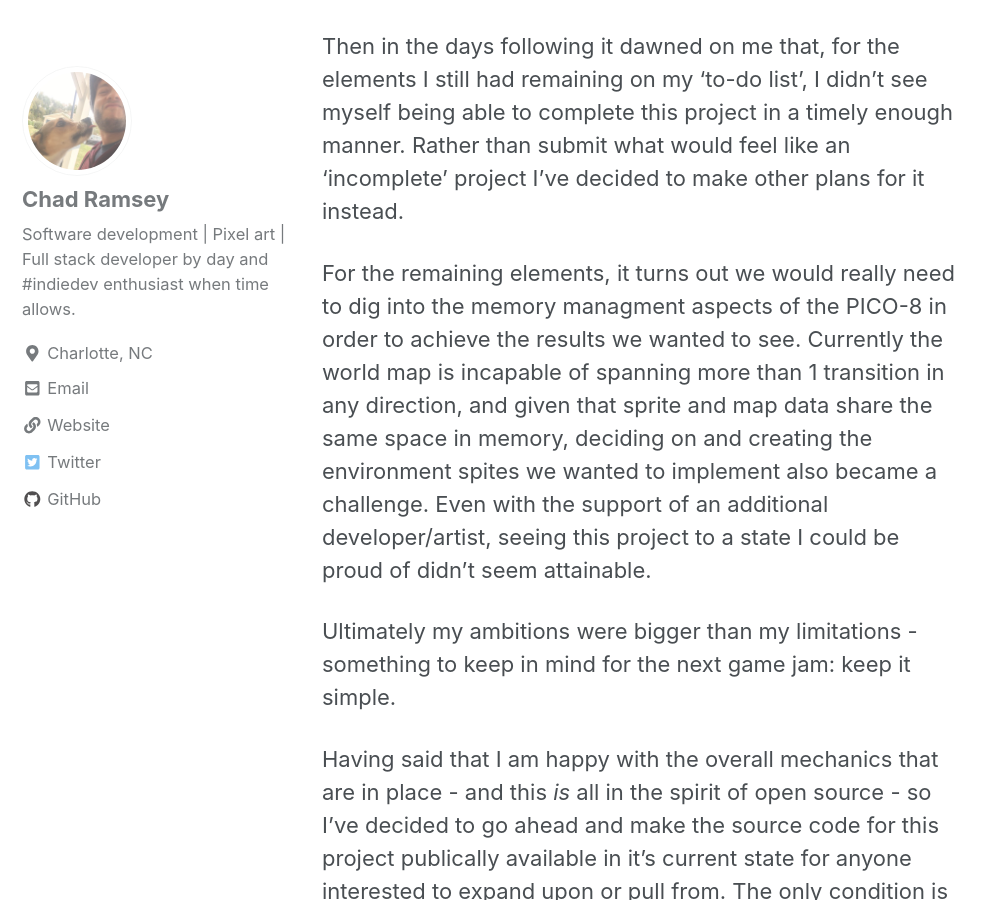
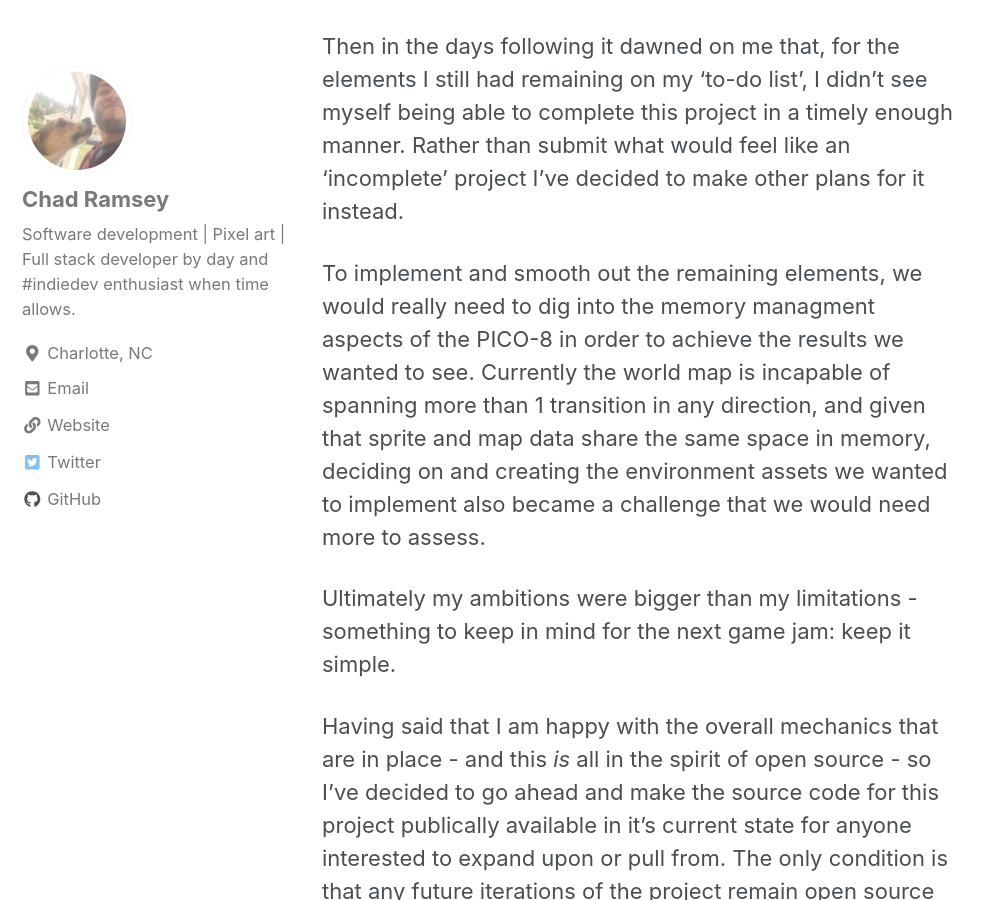
Before and after one commit to chadramsey/chadramsey.github.io, a Jekyll site: the page built from _posts/2018-11-26-pico8-game-jam-three.md, in a window 1280 px wide and 900 px high, scrolled down 842 px. Shown: the whole window, without its empty margins (0-995 px from the left). Built offline with Jekyll 4.4.1, drawn with Linux system fonts in a browser that asks for light colours; cached includes are drawn as plain includes; nearby versions of some CDN libraries.

Commit message:
Edits to game jam 2/2

```diff
--- a/_posts/2018-11-26-pico8-game-jam-three.md
+++ b/_posts/2018-11-26-pico8-game-jam-three.md
@@ -16,8 +16,8 @@
 
 Then in the days following it dawned on me that, for the elements I still had remaining on my 'to-do list', I didn't see myself being able to complete this project in a timely enough manner. Rather than submit what would feel like an 'incomplete' project I've decided to make other plans for it instead.
 
-For the remaining elements, it turns out we would really need to dig into the memory managment aspects of the PICO-8 in order to achieve the results we wanted to see. Currently the world map is incapable of spanning more than 1 transition in any direction, and given that sprite and map data share the same space in memory, deciding on and creating the
-environment spites we wanted to implement also became a challenge. Even with the support of an additional developer/artist, seeing this project to a state I could be proud of didn't seem attainable.
+To implement and smooth out the remaining elements, we would really need to dig into the memory managment aspects of the PICO-8 in order to achieve the results we wanted to see. Currently the world map is incapable of spanning more than 1 transition in any direction, and given that sprite and map data share the same space in memory, deciding on and creating the
+environment assets we wanted to implement also became a challenge that we would need more to assess.
 
 Ultimately my ambitions were bigger than my limitations - something to keep in mind for the next game jam: keep it simple.
 
```
